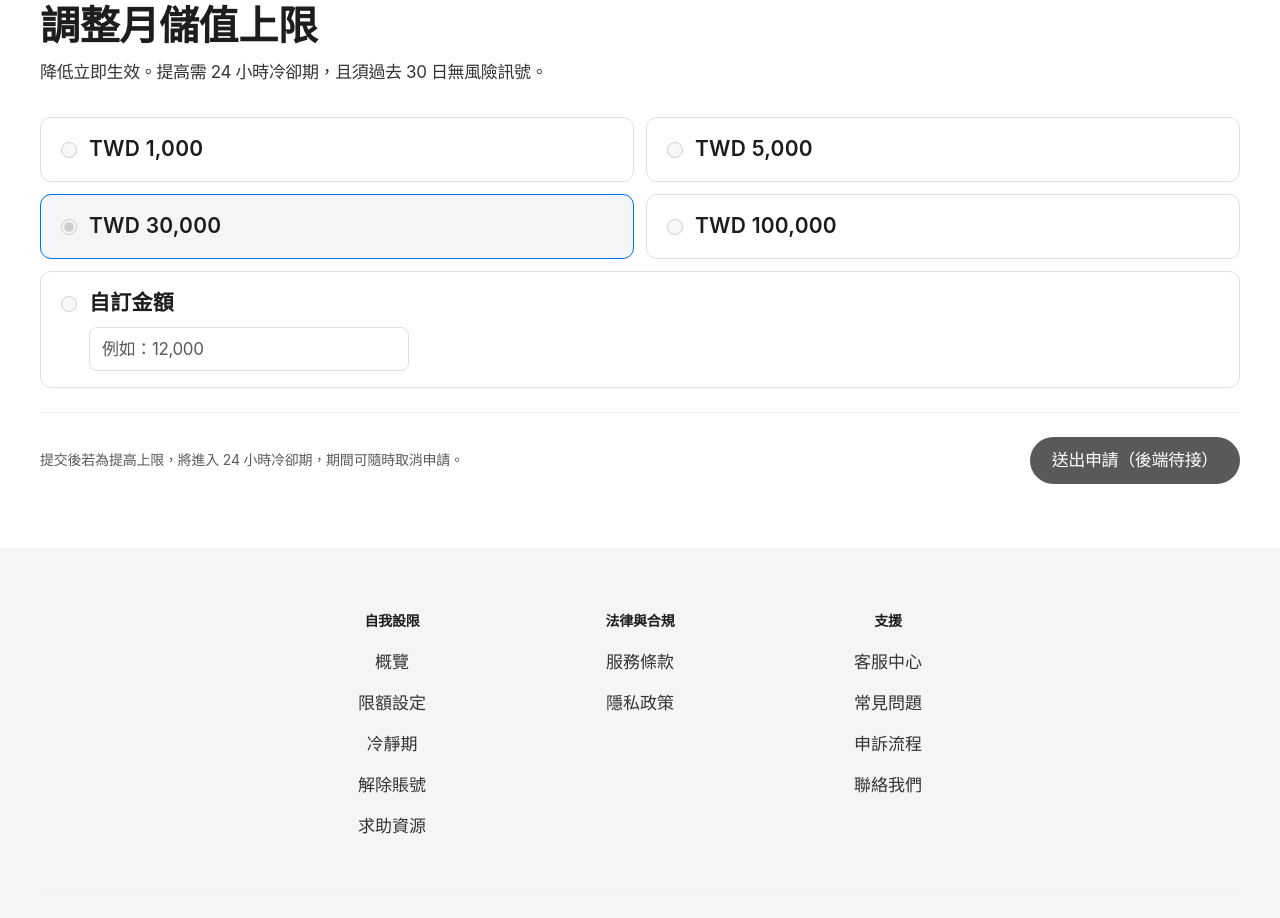
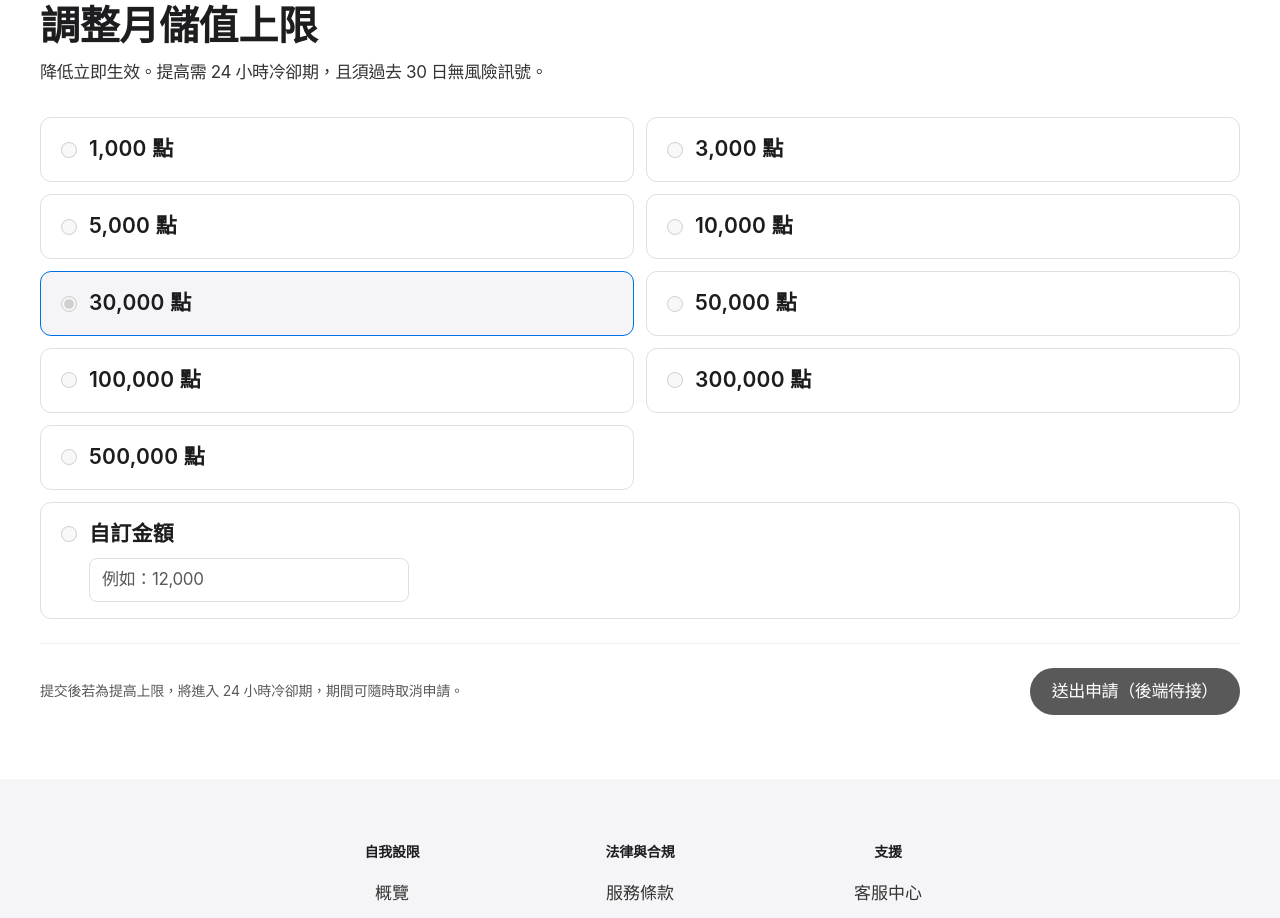
Before and after one commit to erictheng93/Prophetica, a Next.js app in the folder apps/web/: page /responsible-gaming/limits in a window 1280 px wide. Shown: the part 840-1758 px from the top of the page. Built offline with nearby package versions, Linux system fonts and the light colour scheme; no server answers.

Commit message:
fix(web): adjust monthly limit options

```diff
--- a/apps/web/app/responsible-gaming/limits/page.tsx
+++ b/apps/web/app/responsible-gaming/limits/page.tsx
@@ -9,10 +9,15 @@ export async function generateMetadata(): Promise<Metadata> {
 
 // SPEC-006 §3.1 — fixed monthly limit options. "無上限" intentionally absent.
 const limitOptions = [
-  { value: 1000, label: "TWD 1,000" },
-  { value: 5000, label: "TWD 5,000" },
-  { value: 30000, label: "TWD 30,000" },
-  { value: 100000, label: "TWD 100,000" },
+  { value: 1000 },
+  { value: 3000 },
+  { value: 5000 },
+  { value: 10000 },
+  { value: 30000 },
+  { value: 50000 },
+  { value: 100000 },
+  { value: 300000 },
+  { value: 500000 },
 ];
 
 const mockState = {
@@ -39,7 +44,7 @@ export default async function LimitsPage() {
         tagline={t("hero.tagline")}
       />
       <CurrentLimitCard t={t} formatPoints={formatPoints} />
-      <AdjustForm t={t} />
+      <AdjustForm t={t} formatPoints={formatPoints} />
     </>
   );
 }
@@ -87,7 +92,13 @@ function CurrentLimitCard({
   );
 }
 
-function AdjustForm({ t }: { t: LimitsCopy }) {
+function AdjustForm({
+  t,
+  formatPoints,
+}: {
+  t: LimitsCopy;
+  formatPoints: (n: number) => string;
+}) {
   return (
     <section className="bg-proph-canvas">
       <div className="mx-auto max-w-proph px-6 py-16 md:px-10">
@@ -114,7 +125,9 @@ function AdjustForm({ t }: { t: LimitsCopy }) {
                     defaultChecked={opt.value === mockState.currentLimit}
                     className="h-4 w-4 accent-proph-primary"
                   />
-                  <span className="font-display text-[21px] font-semibold tracking-[0.231px]">{opt.label}</span>
+                  <span className="font-display text-[21px] font-semibold tracking-[0.231px]">
+                    {formatPoints(opt.value)}
+                  </span>
                 </label>
               ))}
               <label className="flex cursor-pointer flex-col gap-2 rounded-proph-md border border-proph-hairline bg-proph-canvas px-5 py-4 has-[:checked]:border-proph-primary-focus has-[:checked]:bg-proph-canvas-parchment md:col-span-2">
```
Also changed, not shown: 1 other file (tests, documents, lock files or other folders).
